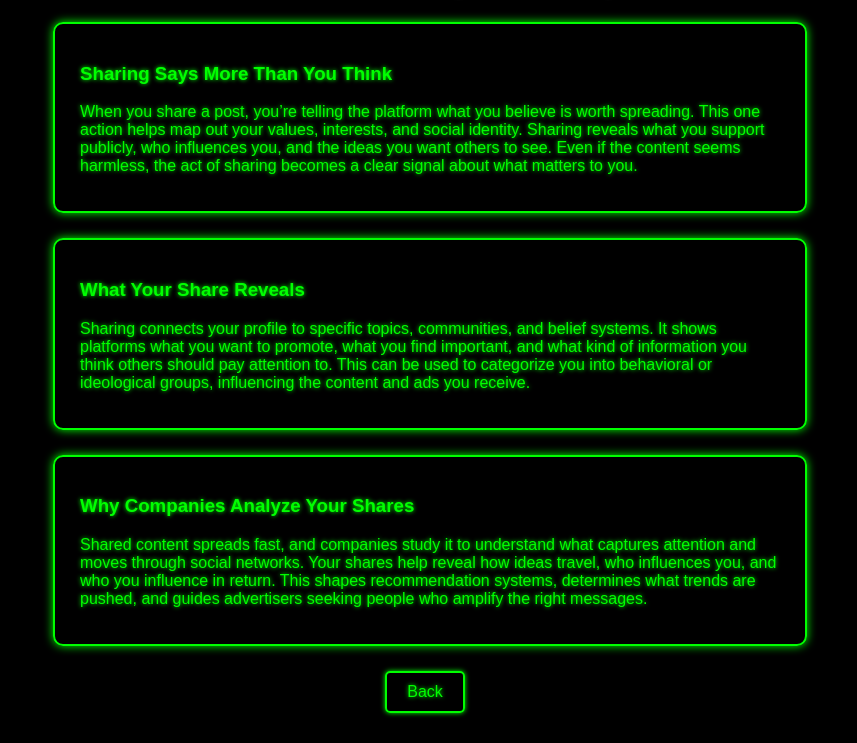
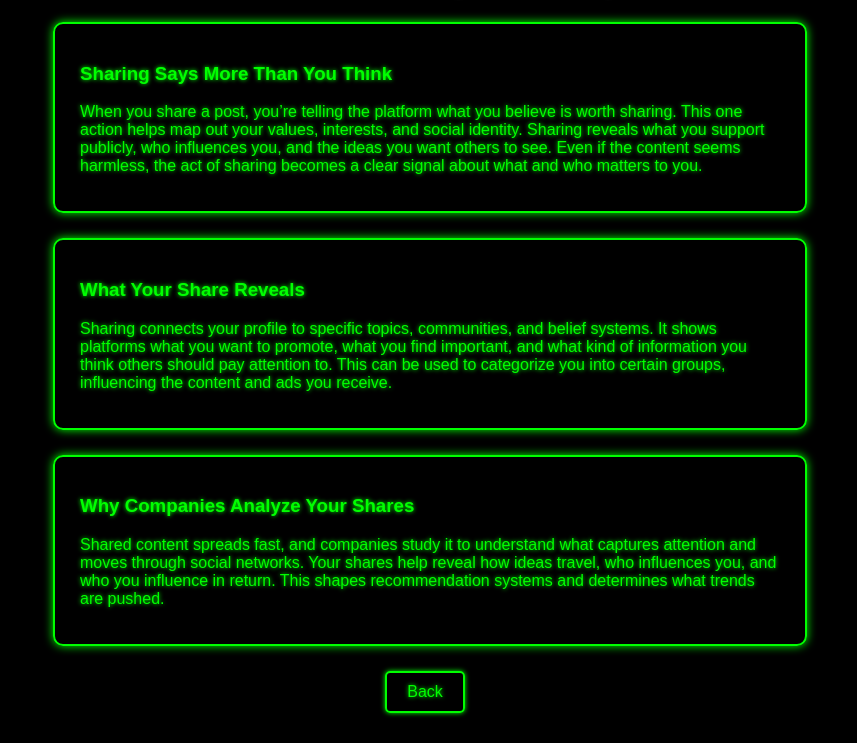
Before and after one commit to EmmettWalthers/cart-211, a plain HTML site: page share.html in a window 1280 px wide. Shown: the part 98-841 px from the top of the page, without its empty margins (210-1067 px from the left). Drawn offline with Linux system fonts and the light colour scheme; a web font is replaced by a local one.

Commit message:
Update share.html

```diff
--- a/share.html
+++ b/share.html
@@ -14,25 +14,25 @@
         <h2 class="flicker">What Does Sharing Really Reveal?</h2>
         <div class="info-card">
             <h3>Sharing Says More Than You Think</h3>
-            <p>When you share a post, you’re telling the platform what you believe is worth spreading.
+            <p>When you share a post, you’re telling the platform what you believe is worth sharing.
             This one action helps map out your values, interests, and social identity. Sharing reveals
             what you support publicly, who influences you, and the ideas you want others to see. Even
-            if the content seems harmless, the act of sharing becomes a clear signal about what matters
+            if the content seems harmless, the act of sharing becomes a clear signal about what and who matters
             to you.</p>
         </div>
         <div class="info-card">
             <h3>What Your Share Reveals</h3>
             <p>Sharing connects your profile to specific topics, communities, and belief systems. It shows
             platforms what you want to promote, what you find important, and what kind of information you
-            think others should pay attention to. This can be used to categorize you into behavioral or
-            ideological groups, influencing the content and ads you receive.</p>
+            think others should pay attention to. This can be used to categorize you into certain groups,
+            influencing the content and ads you receive.</p>
         </div>
         <div class="info-card">
             <h3>Why Companies Analyze Your Shares</h3>
             <p>Shared content spreads fast, and companies study it to understand what captures attention
             and moves through social networks. Your shares help reveal how ideas travel, who influences you,
-            and who you influence in return. This shapes recommendation systems, determines what trends are
-            pushed, and guides advertisers seeking people who amplify the right messages.</p>
+            and who you influence in return. This shapes recommendation systems and determines what trends are
+            pushed.</p>
         </div>
         <div class="button-container">
             <div class="page-button-top">
```
